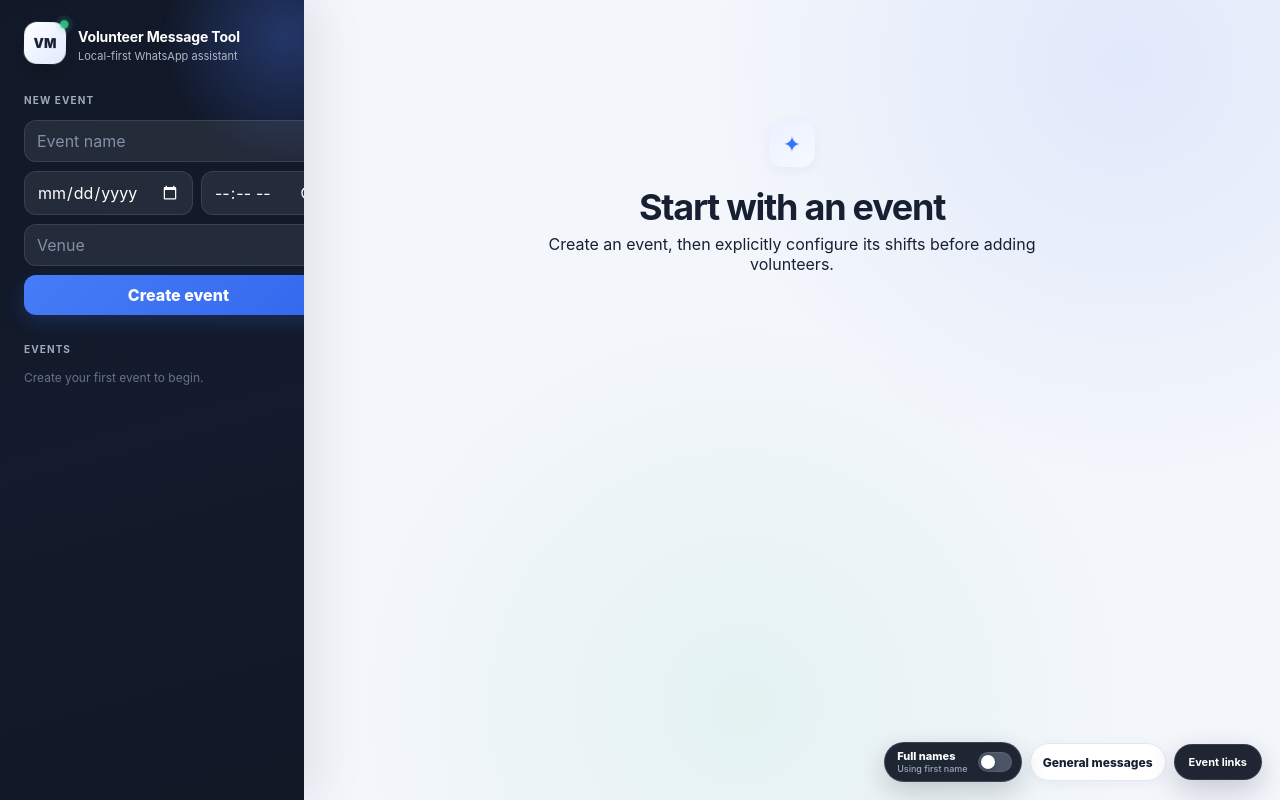
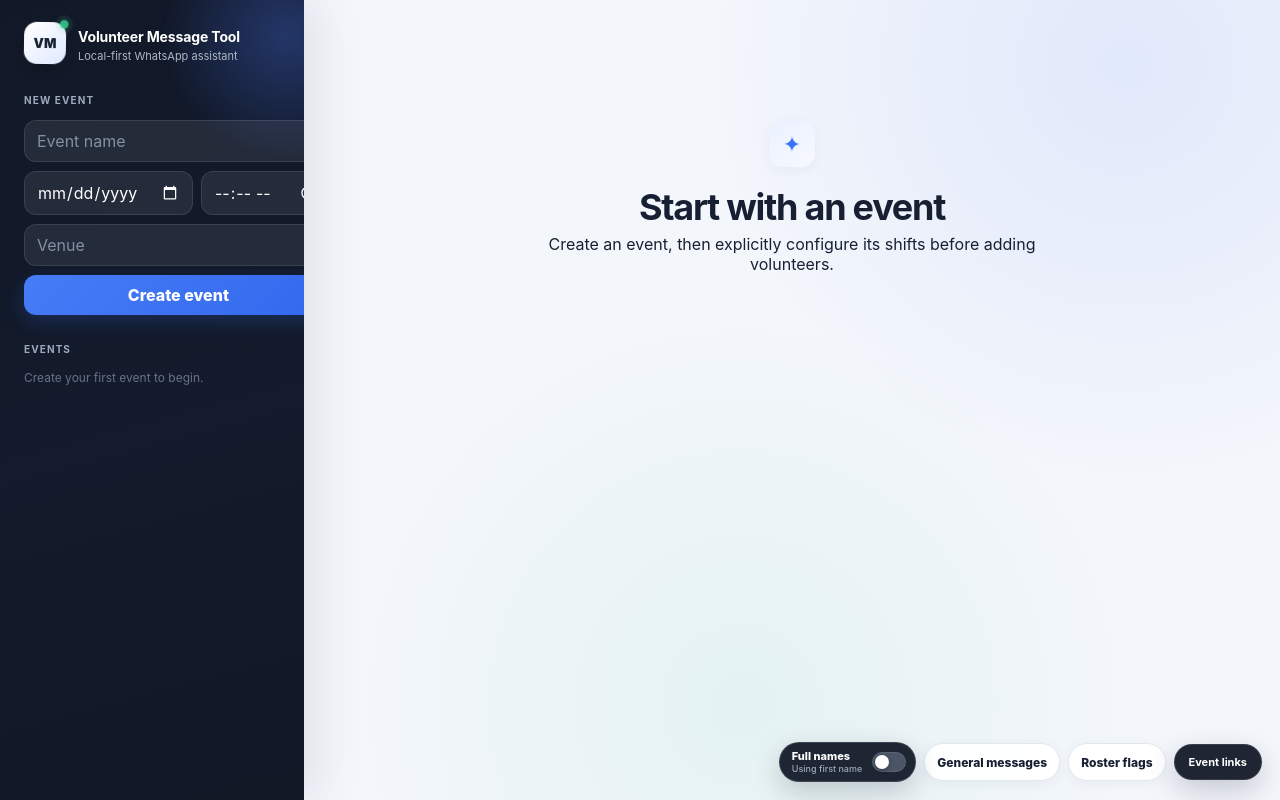
Before and after one commit to aqideh/volmessagetool, a Next.js app: page / in a window 1280 px wide. Built offline with nearby package versions, Linux system fonts and the light colour scheme.

Commit message:
feat: link roster flag workspace

```diff
--- a/app/layout.tsx
+++ b/app/layout.tsx
@@ -16,6 +16,7 @@ export default function RootLayout({ children }: Readonly<{ children: React.Reac
         <div className="floating-tools">
           <NamePreferenceToggle />
           <a className="general-messages-shortcut" href="/general">General messages</a>
+          <a className="general-messages-shortcut" href="/roster-flags">Roster flags</a>
           <a className="event-settings-shortcut" href="/event-details">Event links</a>
         </div>
         {children}
```
